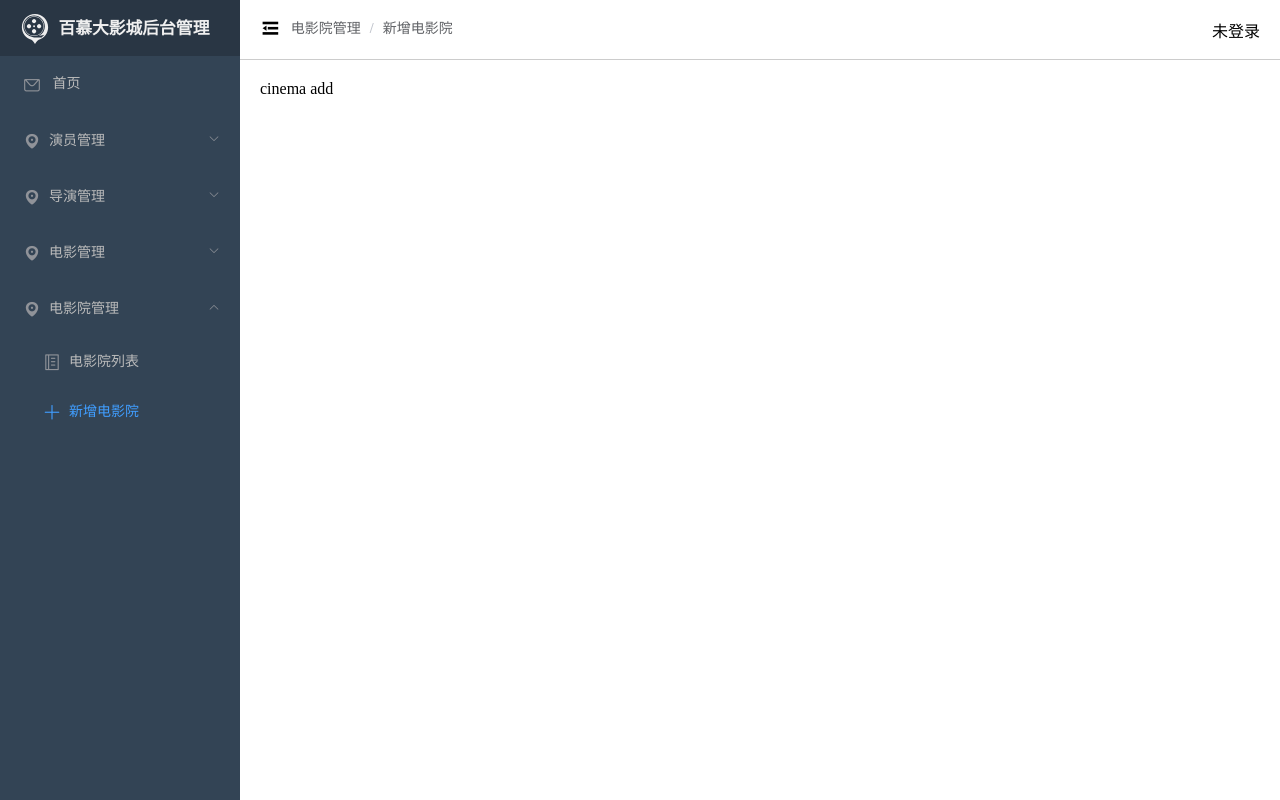
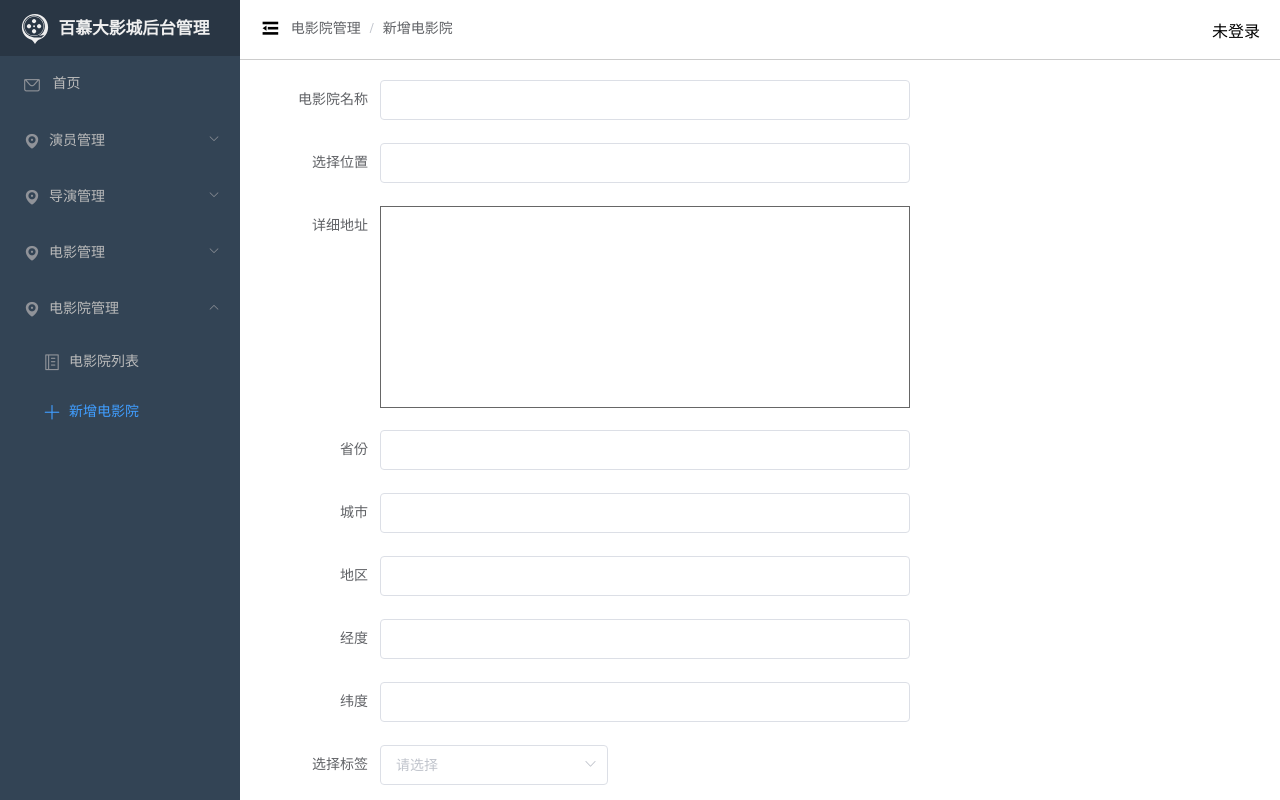
Before and after one commit to jydxh/Vue2project, a Vue app in the folder bmd_studios/: page /home/cinema-add in a window 1280 px wide. Built offline with nearby package versions, Linux system fonts and the light colour scheme.

Commit message:
准备好添加电影院的静态页面

```diff
--- /dev/null
+++ b/bmd_studios/src/http/api/CinemaApi.js
@@ -0,0 +1,7 @@
+import Myaxios from "../Myaxios";
+import BaseUrl from "../BaseUrl";
+const BMDURL = BaseUrl.BMDURL;
+
+const cinemaApi = {};
+
+export default cinemaApi;
--- a/bmd_studios/src/http/index.js
+++ b/bmd_studios/src/http/index.js
@@ -1,11 +1,13 @@
 import actorApi from "./api/ActorApi";
 import movieApi from "./api/MovieApi";
+import cinemaApi from "./api/CinemaApi";
 // import directorApi from "./api/DirectorApi";
 
 // index.js 提供访问具体某接口模块对象
 const httpApi = {
 	actorApi,
 	movieApi,
+	cinemaApi,
 	// directorApi,
 };
 
--- a/bmd_studios/src/views/cinema/CinemaAdd.vue
+++ b/bmd_studios/src/views/cinema/CinemaAdd.vue
@@ -1,5 +1,27 @@
 <template>
-	<div>cinema add</div>
+	<div>
+		<el-form label-width="120px" style="width: 650px">
+			<el-form-item label="电影院名称">
+				<el-input clearable></el-input>
+			</el-form-item>
+			<el-form-item label="选择位置"><el-input clearable></el-input></el-form-item>
+			<el-form-item label="详细地址"><div id="main" style="height: 200px; border: 1px solid #666"></div></el-form-item>
+			<el-form-item label="省份"><el-input clearable></el-input></el-form-item>
+			<el-form-item label="城市"><el-input clearable></el-input></el-form-item>
+			<el-form-item label="地区"><el-input clearable></el-input></el-form-item>
+			<el-form-item label="经度"><el-input clearable></el-input></el-form-item>
+			<el-form-item label="纬度"><el-input clearable></el-input></el-form-item>
+			<el-form-item label="选择标签">
+				<el-select>
+					<el-option label="3DMax" value="3DMax"></el-option>
+					<el-option label="2DMax" value="2DMax"></el-option> </el-select
+			></el-form-item>
+			<el-form-item>
+				<el-button type="primary">新增电影院</el-button>
+				<el-button>重置表格</el-button>
+			</el-form-item>
+		</el-form>
+	</div>
 </template>
 
 <script>
```
